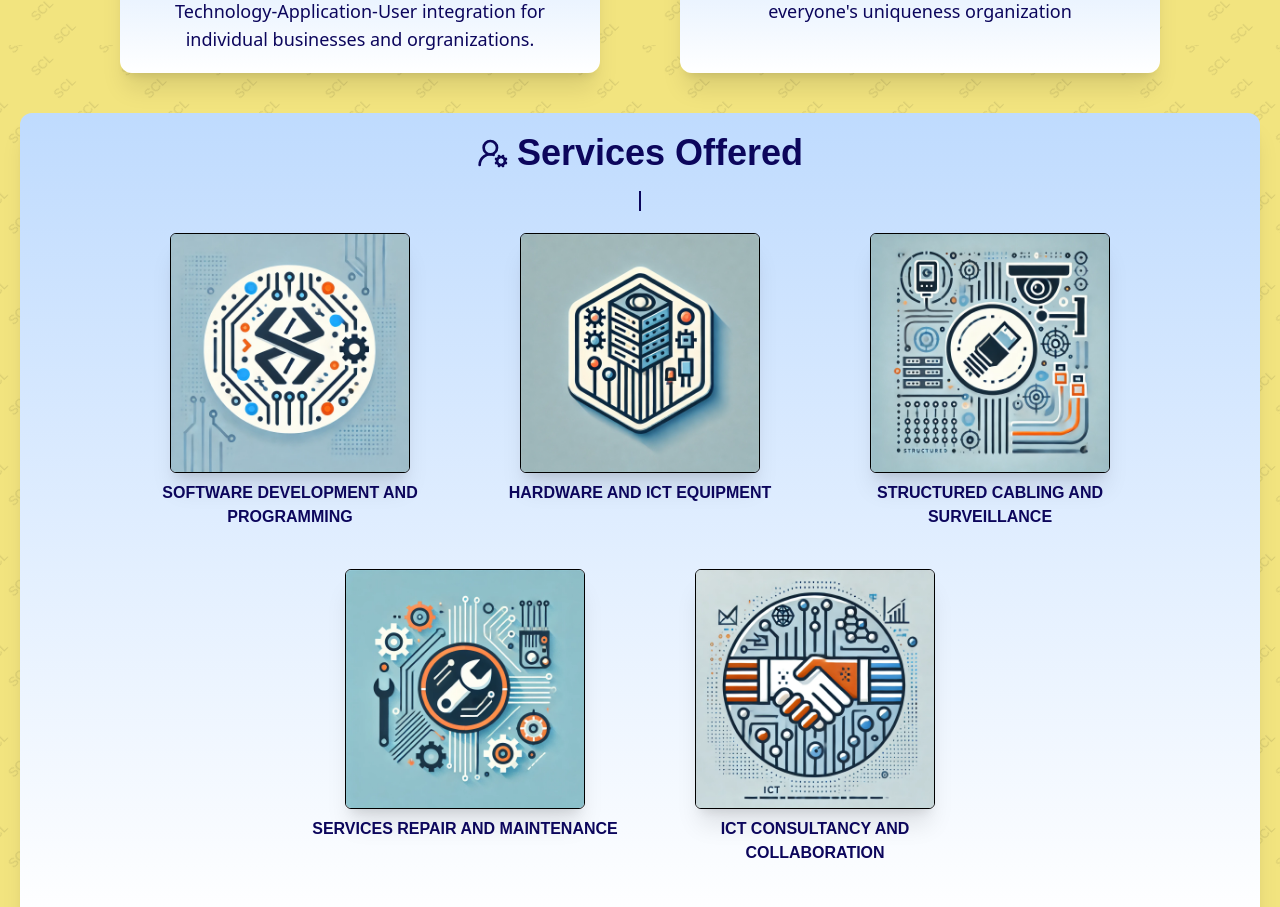
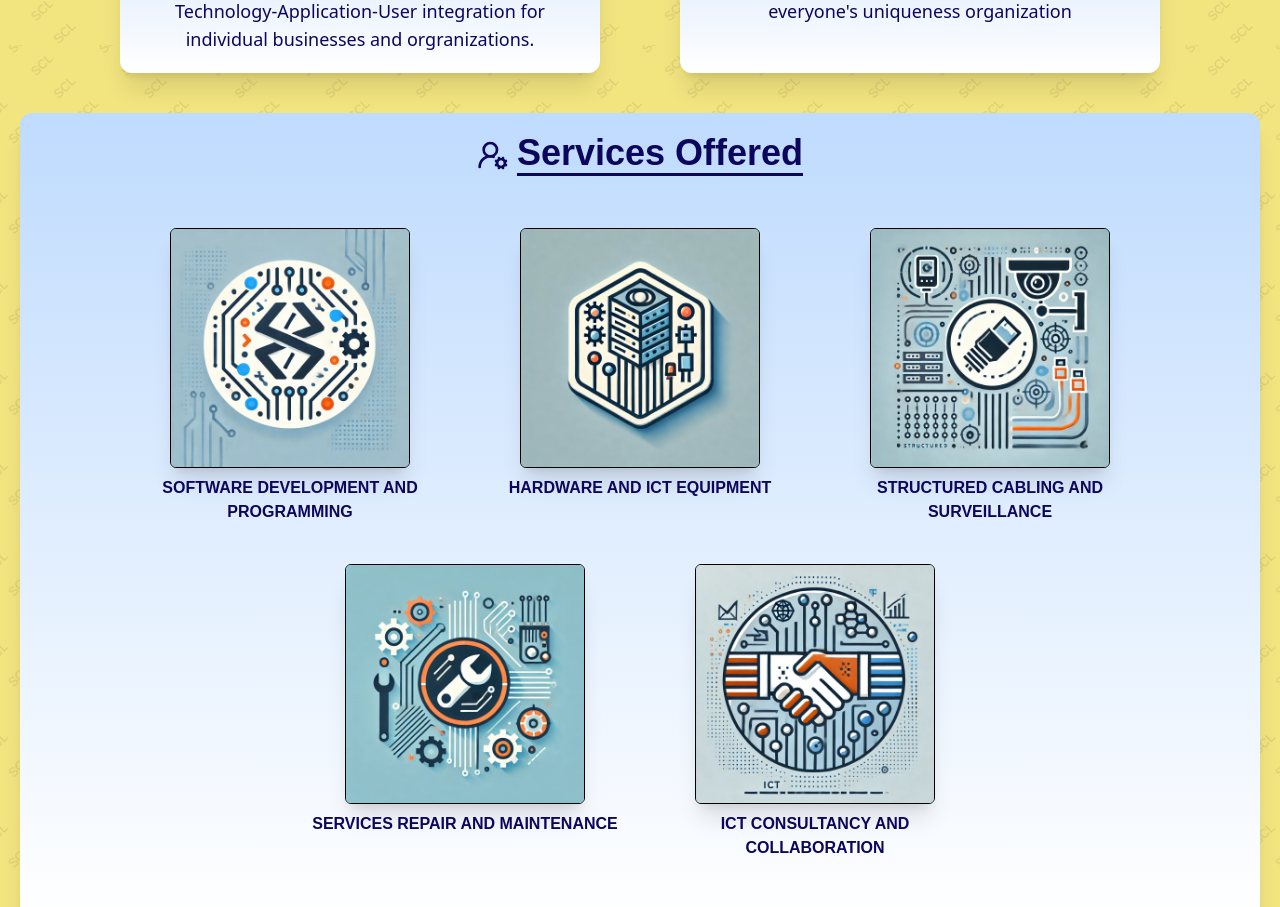
Before and after one commit to NielPagupat/SCLWebsite, a React (Vite) app: page /SCL in a window 1280 px wide. Shown: the part 915-1822 px from the top of the page. Built offline with nearby package versions, Linux system fonts and the light colour scheme; a web font is replaced by a local one.

Commit message:
span Fix

```diff
--- a/src/Components/AboutUs.jsx
+++ b/src/Components/AboutUs.jsx
@@ -74,11 +74,11 @@ export default function AboutUs() {
       </div>
       <div className="flex flex-col items-center my-10 pt-5 pb-10 bg-gradient-to-b from-blue-200 to-white rounded-xl shadow-xl text-Font font-tomorrow w-full" id='scl-services'>
         <div className="text-center w-full">
-          <div className="flex justify-center items-center gap-2">
-            <UserRoundCog className="size-8 mb-4" />
-            <h1 className="text-4xl font-semibold mb-4">Services Offered</h1>
+          <div className="flex justify-center items-center gap-2 flex-col md:flex-row">
+            <UserRoundCog className="size-8 md:mb-8" />
+            <h1 className="flex flex-col text-4xl font-semibold mb-4">Services Offered <span className="border border-b-2 border-Font w-full mb-4 mx-auto "></span></h1>
           </div>
-          <span className="border border-b-2 border-Font w-3/4 mb-4 mx-auto"></span>
+
         </div>
         <div className="flex flex-wrap justify-center">
           {services.map((val, index) => (
```
